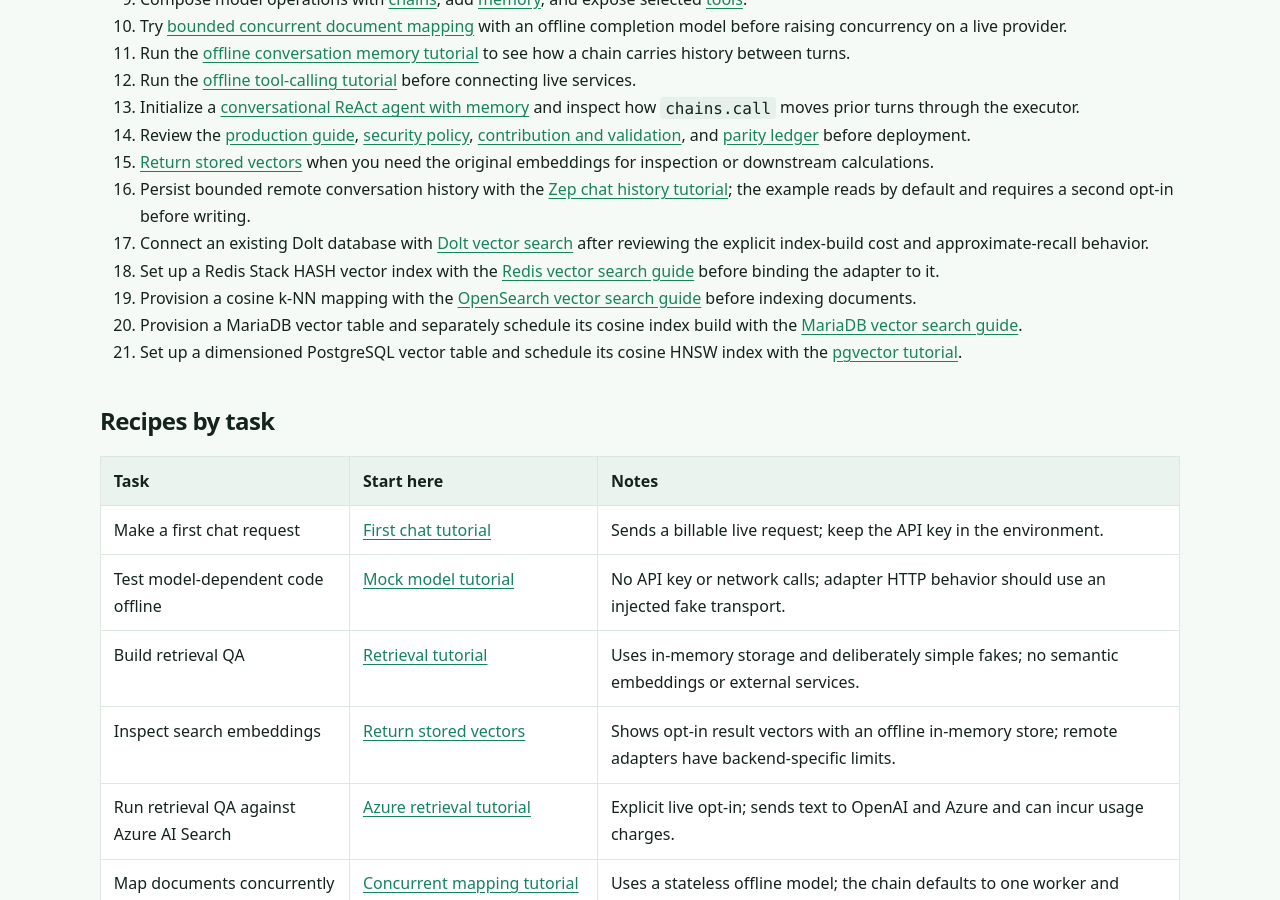
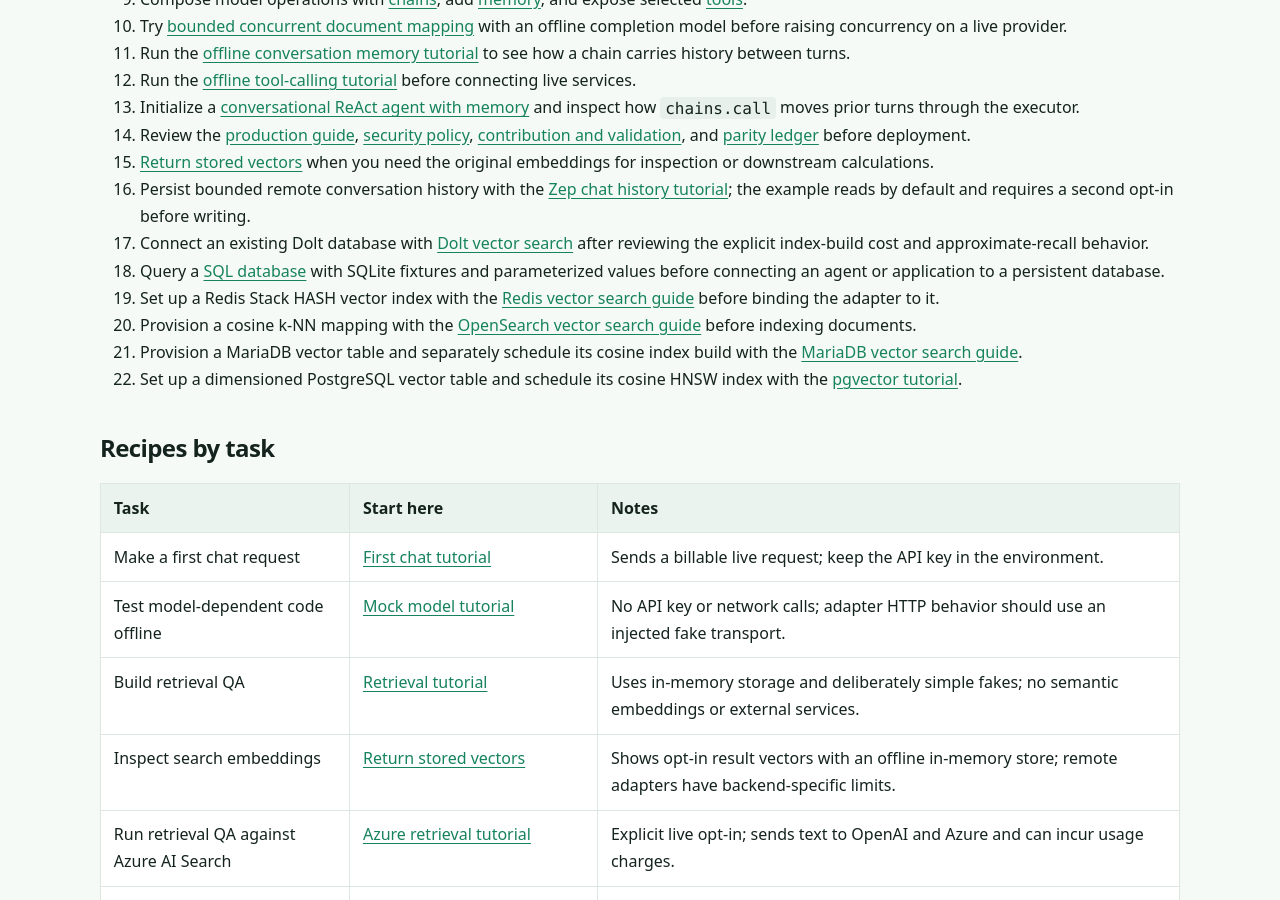
Before and after one commit to ulises-jeremias/langchainv, a Jekyll site: the page built from docs/tutorials.md, in a window 1280 px wide and 900 px high, scrolled down 575 px. Built offline with Jekyll 4.4.1, drawn with Linux system fonts in a browser that asks for light colours; some of the changed text lies outside the part shown.

Commit message:
docs: add runnable SQL database tutorial (#66)
* docs: add runnable SQL database tutorial

* docs: fix SQL tutorial formatting and links

```diff
--- a/docs/tutorials.md
+++ b/docs/tutorials.md
@@ -27,10 +27,11 @@
 15. [Return stored vectors](returning-vectors/) when you need the original embeddings for inspection or downstream calculations.
 16. Persist bounded remote conversation history with the [Zep chat history tutorial](zep-chat-history/); the example reads by default and requires a second opt-in before writing.
 17. Connect an existing Dolt database with [Dolt vector search](dolt-vector-search/) after reviewing the explicit index-build cost and approximate-recall behavior.
-18. Set up a Redis Stack HASH vector index with the [Redis vector search guide](redis-vector-search/) before binding the adapter to it.
-19. Provision a cosine k-NN mapping with the [OpenSearch vector search guide](opensearch-vector-search/) before indexing documents.
-20. Provision a MariaDB vector table and separately schedule its cosine index build with the [MariaDB vector search guide](mariadb-vector-search/).
-21. Set up a dimensioned PostgreSQL vector table and schedule its cosine HNSW index with the [pgvector tutorial](pgvector-vector-search/).
+18. Query a [SQL database](sql-database/) with SQLite fixtures and parameterized values before connecting an agent or application to a persistent database.
+19. Set up a Redis Stack HASH vector index with the [Redis vector search guide](redis-vector-search/) before binding the adapter to it.
+20. Provision a cosine k-NN mapping with the [OpenSearch vector search guide](opensearch-vector-search/) before indexing documents.
+21. Provision a MariaDB vector table and separately schedule its cosine index build with the [MariaDB vector search guide](mariadb-vector-search/).
+22. Set up a dimensioned PostgreSQL vector table and schedule its cosine HNSW index with the [pgvector tutorial](pgvector-vector-search/).
 
 ## Recipes by task
 
@@ -60,6 +61,7 @@
 | Load files | [documentloaders](https://github.com/ulises-jeremias/langchainv/blob/main/documentloaders/README.md) | Limits and external runtime requirements are documented per loader. |
 | Add SQL tools | [SQL database tools](https://github.com/ulises-jeremias/langchainv/blob/main/tools/sqldatabase/README.md) | Use parameterized queries and least-privilege credentials. |
 | Prepare a service for deployment | [Production guide](../production/) | Review data handling, resource bounds, cancellation, retries, and tool access. |
+| Query SQL with bound values | [SQL database tutorial](sql-database/) | The example uses in-memory SQLite; hidden tables are not access control. |
 
 The tutorials favor offline, runnable examples where practical. A package
 marked partial in the parity ledger may have important unsupported behavior;
```
Also changed, not shown: docs/tutorials/sql-database.md (added, +39 -0 lines), examples/README.md, 1 other file.
